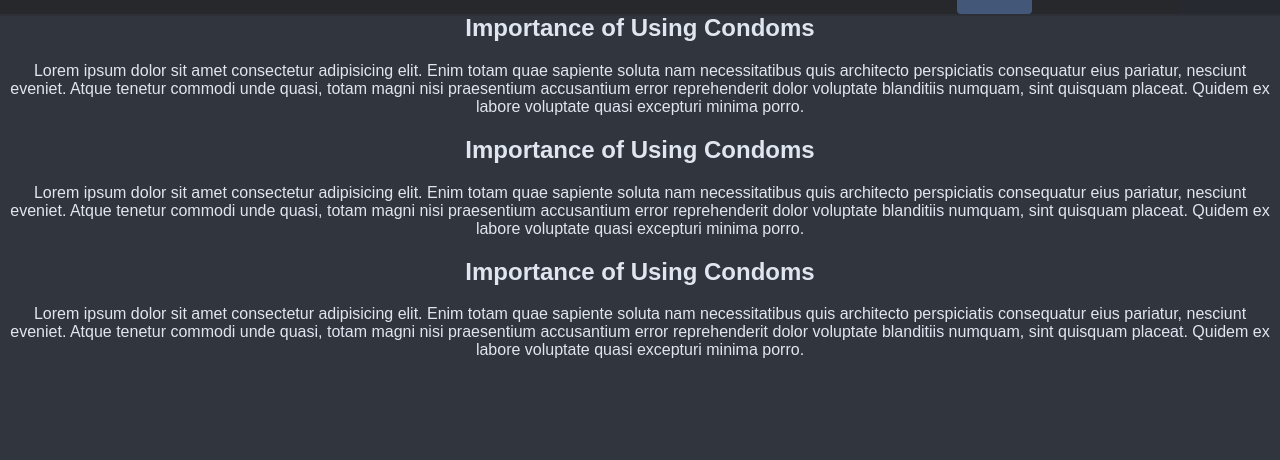
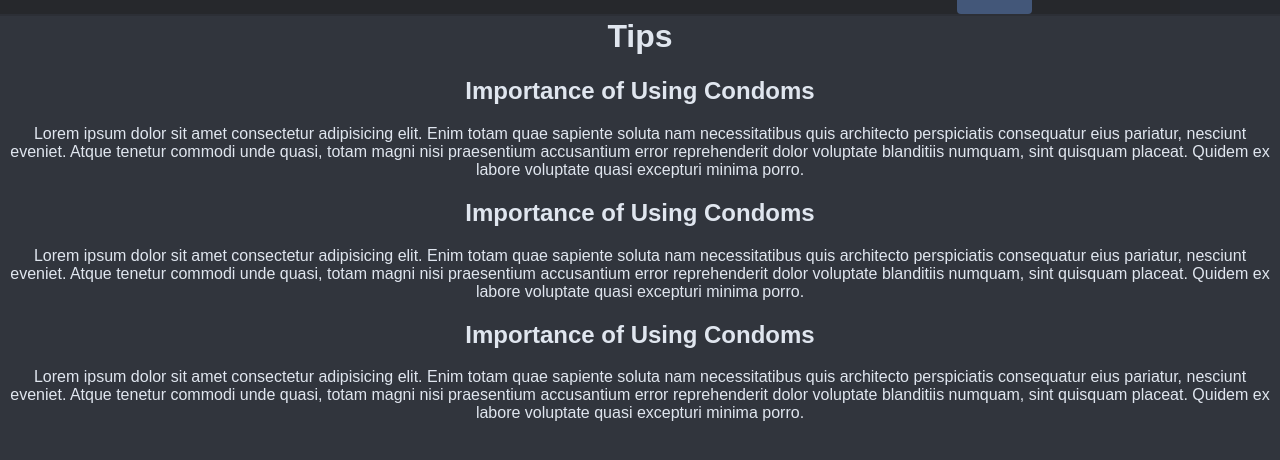
Before and after one commit to nyambura00/staySafe, a website: page public/pages/tips.html in a window 1280 px wide. Shown: the part 66-526 px from the top of the page. Drawn offline with nearby package versions, Linux system fonts and the light colour scheme; some packages are replaced by stand-ins of ours; files whose address does not match are found by name; a web font is replaced by a local one.

Commit message:
push the header on the tips page down

```diff
--- a/public/css/tips.css
+++ b/public/css/tips.css
@@ -314,3 +314,8 @@ a {
         color: white;
     }
     }
+
+
+    main{
+        padding-top: 55px;
+    }
--- a/public/pages/tips.html
+++ b/public/pages/tips.html
@@ -37,7 +37,10 @@
             </ul>
           </nav>
         <main>
+          <div class="tips-header">
             <h1>Tips</h1>
+          </div>
+
             <section>
                 <h2>Importance of Using Condoms</h2>
                 <p> Lorem ipsum dolor sit amet consectetur adipisicing elit. Enim totam quae sapiente soluta nam necessitatibus quis architecto perspiciatis consequatur eius pariatur, nesciunt eveniet. Atque tenetur commodi unde quasi, totam magni nisi praesentium accusantium error reprehenderit dolor voluptate blanditiis numquam, sint quisquam placeat. Quidem ex labore voluptate quasi excepturi minima porro.
```
